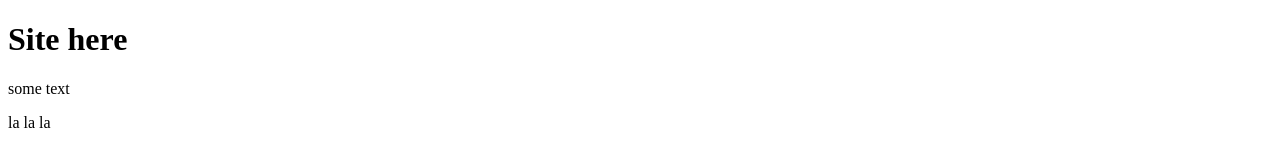
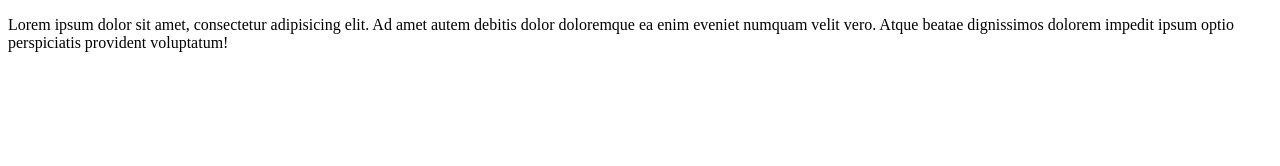
Before and after one commit to IGOR-88/site, a plain HTML site: page index.html in a window 1280 px wide. Drawn offline with Linux system fonts and the light colour scheme.

Commit message:
third commit

```diff
--- a/index.html
+++ b/index.html
@@ -6,8 +6,6 @@
     <link rel="stylesheet" href="css/style.css">
 </head>
 <body>
-    <h1>Site here</h1>
-    <p>some text</p>
-    <p>la la la</p>
+    <p>Lorem ipsum dolor sit amet, consectetur adipisicing elit. Ad amet autem debitis dolor doloremque ea enim eveniet numquam velit vero. Atque beatae dignissimos dolorem impedit ipsum optio perspiciatis provident voluptatum!</p>
 </body>
 </html>
```
